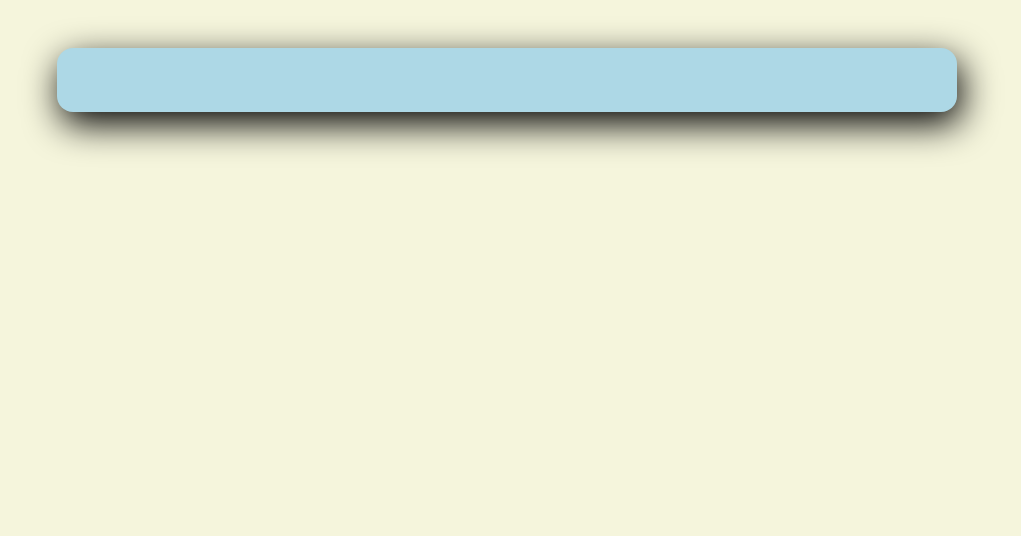
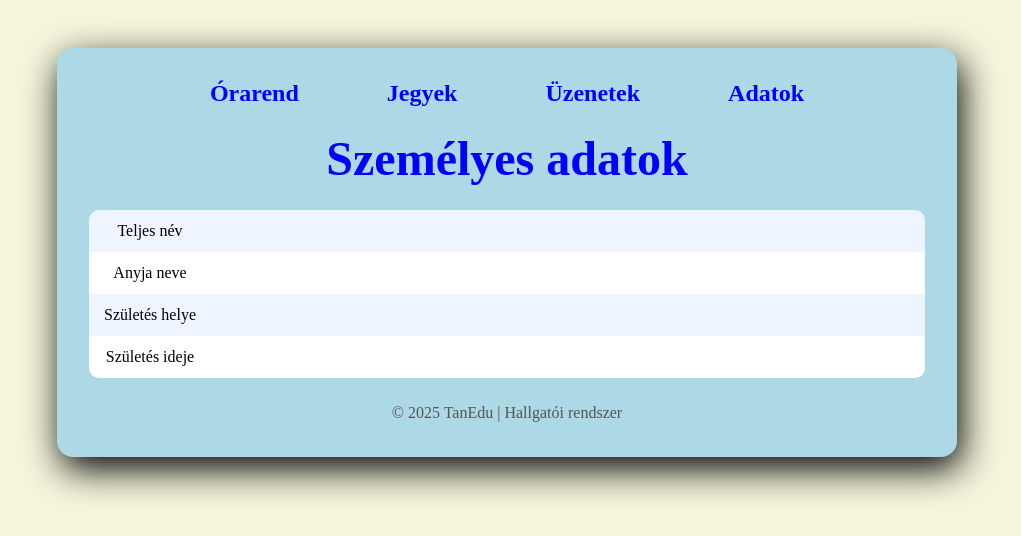
Before and after one commit to ricsix19/SZFM-TANEDU-PROJECT, a plain HTML site: page frontend/adatok.html in a window 1280 px wide. Shown: the whole page, without its empty margins (133-1154 px from the left). Drawn offline with Linux system fonts and the light colour scheme.

Commit message:
Adatok oldal elkészítése

```diff
--- a/frontend/adatok.html
+++ b/frontend/adatok.html
@@ -8,7 +8,34 @@
 </head>
 <body>
     <div class="hatter">
-
+        <div class="nav-sor">
+            <a href="orarend.html">Órarend</a>
+            <a href="jegyek.html">Jegyek</a>
+            <a href="uzenetek.html">Üzenetek</a>
+            <a href="adatok.html">Adatok</a>
+        </div>
+        <p class="udvozles">Személyes adatok</p>
+        <table class="tablazat">
+            <tr>
+                <td>Teljes név</td>
+                <td></td>
+            </tr>
+            <tr>
+                <td>Anyja neve</td>
+                <td></td>
+            </tr>
+            <tr>
+                <td>Születés helye</td>
+                <td></td>
+            </tr>
+            <tr>
+                <td>Születés ideje</td>
+                <td></td>
+            </tr>
+        </table>
+        <footer class="footer-text">
+        © 2025 TanEdu | Hallgatói rendszer
+        </footer>
     </div>
 </body>
 </html>
--- a/frontend/index.css
+++ b/frontend/index.css
@@ -185,7 +185,7 @@ button:hover {
     width: 100%;
 }
 
-.orarend-container {
+.tablazat-container {
     display: block;
     background: white;
     padding: 1.5em;
@@ -195,16 +195,18 @@ button:hover {
     margin: 0em .5em 0em .5em;
 }
 
-.orarend {
+.tablazat {
     width: 100%;
     border-collapse: collapse;
     text-align: center;
     min-width: 700px;
     border-radius: 10px;
     overflow: hidden;
+    justify-content: center;
+    vertical-align: center;
 }
 
-.orarend th {
+.tablazat th {
     background: blue;
     color: white;
     padding: 1em;
@@ -212,15 +214,21 @@ button:hover {
     text-transform: uppercase;
 }
 
-.orarend td {
+.tablazat td {
     padding: 1em;
 }
 
-.orarend tr:nth-child(even) {
+.tablazat td:first-child {
+    text-align: center;
+    padding: .75em 0em .75em .75em;
+    width: 110px;
+}
+
+.tablazat tr:nth-child(even) {
     background-color: #ffffff;
 }
 
-.orarend tr:nth-child(odd) {
+.tablazat tr:nth-child(odd) {
     background-color: #eef5ff;
 }
 
```
Also changed, not shown: frontend/jegyek.html (+5 -1 lines), frontend/orarend.html (+2 -2 lines), frontend/uzenetek.html (+3 -1 lines).
